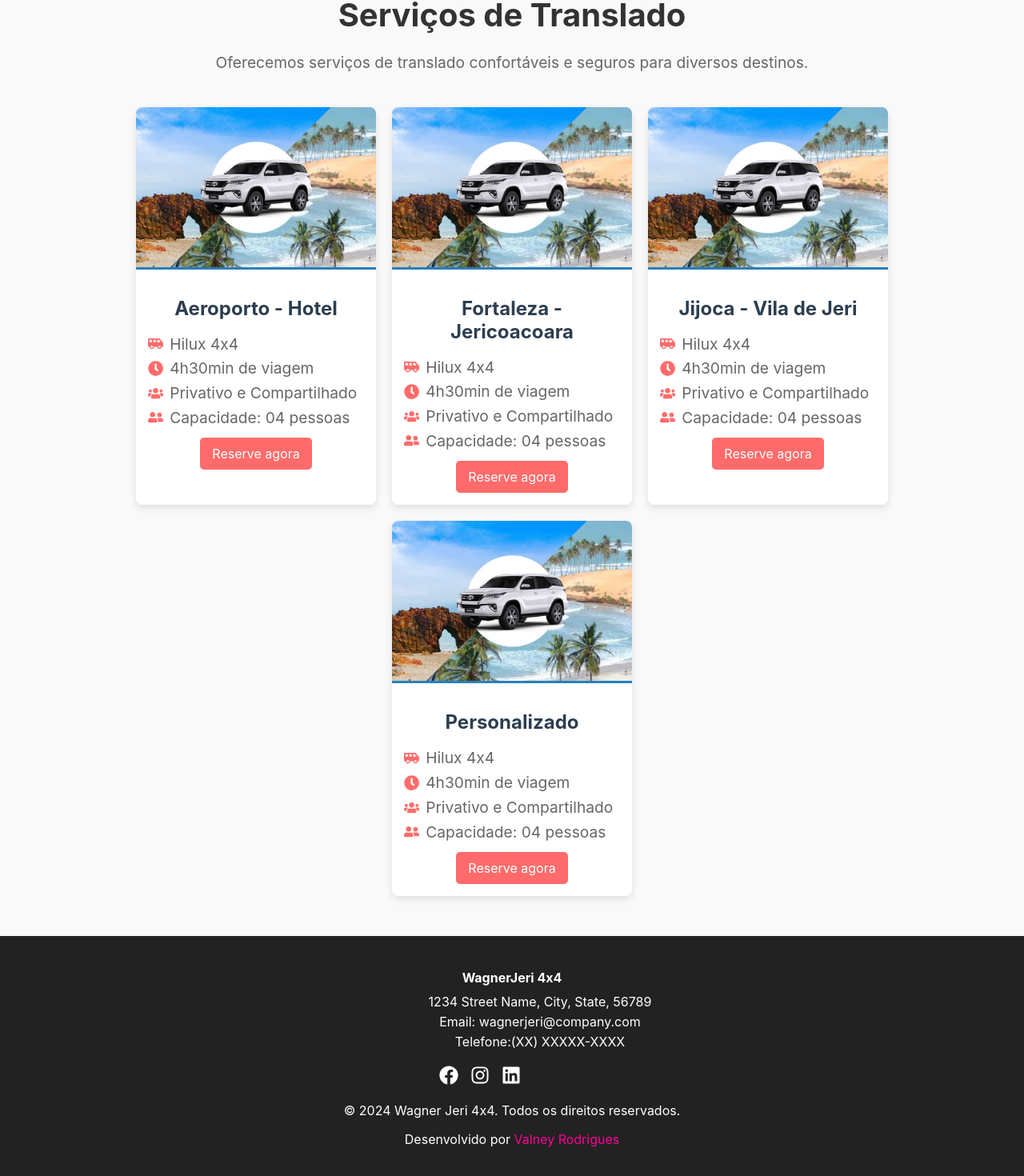
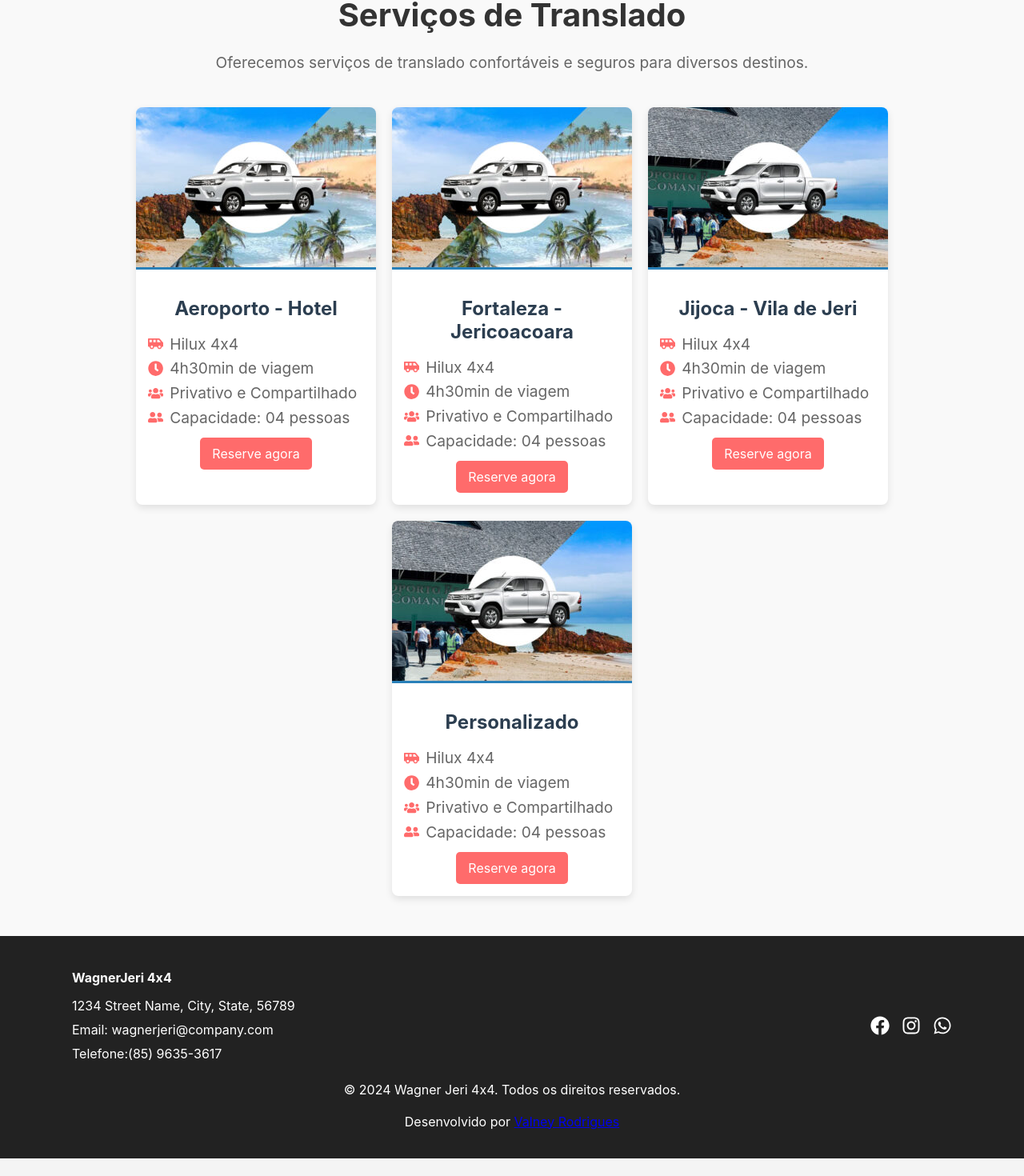
Before and after one commit to Valneyxis/Site-legado, a React (Create React App) app: page /translado in a window 1280 px wide. Shown: the part 167-1637 px from the top of the page at 80% size. After the commit the page ends 1615 px from the top, so only its background shows below. Built offline with nearby package versions, Linux system fonts and the light colour scheme; no server answers.

Commit message:
ajustando rede sociais e imagens

```diff
--- a/src/components/Benefits.jsx
+++ b/src/components/Benefits.jsx
@@ -2,7 +2,7 @@ import React from 'react';
 import '../css/Benefits.css';
 import { FaUserFriends, FaClock, FaShuttleVan,FaUsers  } from 'react-icons/fa';
 
-var contatoWpp  = "https://wa.me/SEU_NUMERO?text=Olá!%20Gostaria%20de%20fazer%20uma%20reserva."
+var contatoWpp  = "https://wa.me/+558596353617?text=Olá!%20Gostaria%20de%20fazer%20uma%20reserva."
 const Benefits = () => {
   return (
     <section className="benefits" id="benefits" data-aos="fade-up">
@@ -11,7 +11,7 @@ const Benefits = () => {
         <h3>Translados</h3>
         <div className="benefit-cards">
         <div className="card">
-          <img src="/img/transfer.jpg" alt="Translado 1" />
+          <img src="/img/transfer2.jpg" alt="Translado 1" />
           <div className="card-body">
             <h4 className="card-title">Fortaleza  - Jericoacoara</h4>
             <p className="card-text"><FaShuttleVan /> Hilux 4x4</p>
@@ -33,7 +33,7 @@ const Benefits = () => {
           <div className="card-body">
             <h4 className="card-title">Jijoca - Vila de Jeri</h4>
             <p className="card-text"><FaShuttleVan /> Hilux 4x4</p>
-            <p className="card-text"><FaClock /> 50min de viagem</p>
+            <p className="card-text"><FaClock /> 40min de viagem</p>
             <p className="card-text"><FaUsers /> Privativo e Compartilhado</p>
             <p className="card-text"><FaUserFriends /> Capacidade: 04 pessoas</p>
             <a
@@ -47,7 +47,7 @@ const Benefits = () => {
           </div>
         </div>
         <div className="card">
-          <img src="/img/transfer.jpg" alt="Translado 1" />
+          <img src="/img/transfer2.jpg" alt="Translado 1" />
           <div className="card-body">
             <h4 className="card-title">Jericoacoara - Fortaleza</h4>
             <p className="card-text"><FaShuttleVan /> Hilux 4x4</p>
--- a/src/components/Footer.jsx
+++ b/src/components/Footer.jsx
@@ -1,6 +1,6 @@
 import React from 'react';
 import '../css/Footer.css';
-import { FaFacebook, FaInstagram, FaLinkedin } from 'react-icons/fa';
+import { FaFacebook, FaInstagram, FaWhatsapp } from 'react-icons/fa';
 
 const Footer = () => {
   return (
@@ -10,17 +10,17 @@ const Footer = () => {
           <h4>WagnerJeri 4x4</h4>
           <p>1234 Street Name, City, State, 56789</p>
           <p>Email: wagnerjeri@company.com</p>
-          <p>Telefone:(XX) XXXXX-XXXX</p>
+          <p>Telefone:(85) 9635-3617</p>
         </div>
         <div className="social-links">
           <a href="https://facebook.com" target="_blank" rel="noopener noreferrer" aria-label="Facebook">
             <FaFacebook className="social-icon" />
           </a>
-          <a href="https://www.instagram.com/valneyrodrigues_/" target="_blank" rel="noopener noreferrer" aria-label="Instagram">
+          <a href="https://www.instagram.com/wagnerjeritur4x4/" target="_blank" rel="noopener noreferrer" aria-label="Instagram">
             <FaInstagram className="social-icon" />
           </a>
-          <a href="https://linkedin.com" target="_blank" rel="noopener noreferrer" aria-label="LinkedIn">
-            <FaLinkedin className="social-icon" />
+          <a href="https://wa.me/+558596353617?text=Olá!%20Gostaria%20de%20fazer%20uma%20reserva." target="_blank" rel="noopener noreferrer" aria-label="Whatsapp">
+            <FaWhatsapp className="social-icon" />
           </a>
         </div>
       </div>
--- a/src/components/Navbar.jsx
+++ b/src/components/Navbar.jsx
@@ -3,7 +3,7 @@ import { NavLink } from 'react-router-dom';
 import '../css/Navbar.css';
 import { FaBars, FaTimes } from 'react-icons/fa';
 
-var contatoWpp  = "https://wa.me/SEU_NUMERO?text=Olá!%20Gostaria%20de%20fazer%20uma%20reserva."
+var contatoWpp  = "https://wa.me/+558596353617?text=Olá!%20Gostaria%20de%20fazer%20uma%20reserva."
 const Navbar = () => {
   const [isMenuOpen, setIsMenuOpen] = useState(false);
 
--- a/src/css/Footer.css
+++ b/src/css/Footer.css
@@ -7,24 +7,32 @@
 
 .footer-content {
   display: flex;
+  justify-content: flex-start;
+  align-items: flex-start;
+  gap: 15px;
+}
+
+.footer-info {
+  display: flex;
   flex-direction: column;
-  align-items: center;
-  gap: 15px;
+  align-items: flex-start;
+  margin-left: 70px;
 }
 
 .footer-info h4 {
   margin-bottom: 10px;
 }
 
-.footer-info p{
+.footer-info p {
   margin: 5px 0;
-  margin-left: 70px;
 }
 
 .social-links {
   display: flex;
   gap: 15px;
-  margin-right: 80px;
+  margin-left: auto;
+  margin-right: 70px;
+  margin-top: 80px;
 }
 
 .social-links a {
@@ -34,24 +42,24 @@
 }
 
 .social-links a:hover {
-  color: #f09;
+  color: #ff4c4c;
 }
 
-.footer-credits a {
-  color: #f09;
-  text-decoration: none;
-  transition: color 0.3s ease;
-}
-
-.footer-credits a:hover {
-  color: #ff5733;
+.footer-rights,
+.footer-credits {
+  text-align: center;
+  margin-top: 20px;
 }
 
 /* Ajustes para telas pequenas */
 @media (max-width: 768px) {
   .footer-content {
     flex-direction: column;
-    align-items: center;
+    align-items: flex-start;
+  }
+
+  .footer-info {
+    margin: 0;
   }
 
   .footer-info h4 {
@@ -60,6 +68,11 @@
 
   .footer-info p {
     font-size: 0.85rem;
+  }
+
+  .social-links {
+    margin: 0;
+    gap: 15px;
   }
 
   .social-links a {
@@ -71,17 +84,18 @@
   .footer-info h4 {
     font-size: 1rem;
   }
+
   .footer-rights,
   .footer-credits {
     font-size: 0.8rem;
   }
+
   .footer-info p {
-    margin-right: 60px;
+    margin: 5px 0;
   }
 
   .social-links {
     gap: 8px;
-    margin-left: 60px;
   }
 
   .social-links a {
--- a/src/routes/Passeios.jsx
+++ b/src/routes/Passeios.jsx
@@ -3,7 +3,7 @@ import React from 'react';
 import '../css/Passeios.css';
 import { FaUserFriends, FaClock, FaShuttleVan } from 'react-icons/fa';
 
-var contatoWpp  = "https://wa.me/SEU_NUMERO?text=Olá!%20Gostaria%20de%20fazer%20uma%20reserva."
+var contatoWpp  = "https://wa.me/+558596353617?text=Olá!%20Gostaria%20de%20fazer%20uma%20reserva."
 const Passeios = () => {
   return (
     <div className="page-container">
--- a/src/routes/Translado.jsx
+++ b/src/routes/Translado.jsx
@@ -4,7 +4,7 @@ import '../css/Translado.css';
 import { FaUserFriends, FaClock, FaShuttleVan,FaUsers } from 'react-icons/fa';
 
 
-var contatoWpp  = "https://wa.me/SEU_NUMERO?text=Olá!%20Gostaria%20de%20fazer%20uma%20reserva."
+var contatoWpp  = "https://wa.me/+558596353617?text=Olá!%20Gostaria%20de%20fazer%20uma%20reserva."
 const Translado = () => {
   return (
     <div className="page-container">
@@ -12,7 +12,7 @@ const Translado = () => {
       <p>Oferecemos serviços de translado confortáveis e seguros para diversos destinos.</p>
       <div className="cards-container">
         <div className="card">
-          <img src="/img/transfer.jpg" alt="Translado 1" />
+          <img src="/img/transfer2.jpg" alt="Translado 1" />
           <div className="card-body">
             <h4 className="card-title">Aeroporto - Hotel</h4>
             <p className="card-text"><FaShuttleVan /> Hilux 4x4</p>
@@ -31,7 +31,7 @@ const Translado = () => {
         </div>
 
         <div className="card">
-          <img src="/img/transfer.jpg" alt="Translado 2" />
+          <img src="/img/transfer2.jpg" alt="Translado 2" />
           <div className="card-body">
             <h4 className="card-title">Fortaleza  - Jericoacoara</h4>
             <p className="card-text"><FaShuttleVan /> Hilux 4x4</p>
```
Also changed, not shown: public/img/transfer.jpg, public/img/transfer2.jpg (added).
